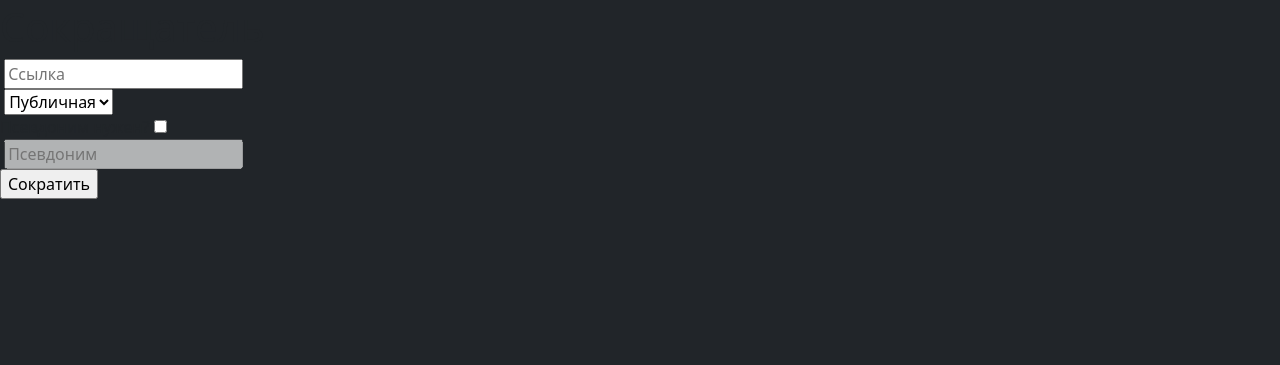
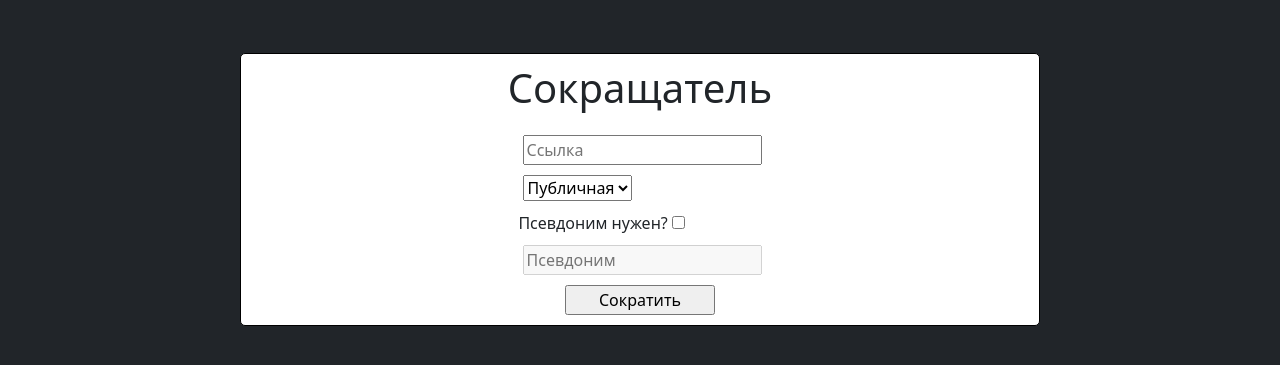
Before and after one commit to Ksenia174/flaskk, a Flask app: page / in a window 1280 px wide. Shown: the part 37-402 px from the top of the page. Run offline with Flask 3, Linux system fonts and the light colour scheme; data comes from the database, SQL or seed files in the repository.

Commit message:
почти

```diff
--- a/db.py
+++ b/db.py
@@ -68,6 +68,12 @@ def getPsev(psev):
     connect = sqlite3.connect("db.db")
     cursor = connect.cursor()
     return cursor.execute('SELECT link FROM links WHERE short_link = ?',(psev,)).fetchone()
+
+def findLink(link_name, host):
+    connect = sqlite3.connect("db.db")
+    cursor = connect.cursor()
+    return cursor.execute('SELECT link, type_id FROM links WHERE short_link = ?',(host+link_name,)).fetchone()
+
 
 def getLinksByUser(us_id):
     connect = sqlite3.connect("db.db")
--- a/main.py
+++ b/main.py
@@ -1,4 +1,4 @@
-from flask import Flask, render_template, url_for, request, redirect, flash, get_flashed_messages, session
+from flask import Flask, render_template, url_for, request, redirect, flash, get_flashed_messages, session, abort
 from db import *
 import hashlib
 from random import choice, randint
@@ -65,8 +65,8 @@ def insert():
 
         if(getLogin(login) == None):
             if cpassw == passw:
-                hashas = hashlib.md5(request.form["pass"].encode())
-                password = hashas.hexdigest()
+                hash = hashlib.md5(request.form["pass"].encode())
+                password = hash.hexdigest()
                 insertUser(login,password)
                 id_user = getLogin(login)
                 session["user_id"] = id_user[0]
@@ -93,12 +93,11 @@ def logout():
 @app.route('/home', methods=['POST'])
 def home():
     if request.method == 'POST':
-
         login = request.form['login']
         print(getLogin(login))
         if(getLogin(login) != None):
-            hashas = hashlib.md5(request.form["pass"].encode())
-            password = hashas.hexdigest()
+            hash = hashlib.md5(request.form["pass"].encode())
+            password = hash.hexdigest()
             passwUser = getPass(login, password)
 
             if passwUser != None and passwUser[0] == password:
@@ -116,8 +115,6 @@ def home():
         else:
             flash("Логин не найден")
             return redirect('/auth', code = 302)
-
-
 
 @app.route('/createLink', methods=['POST'])
 def createlink():
@@ -158,11 +155,40 @@ def edit_type():
         type_id = request.form["type"]
         editTypeOfLink(type_id,link_id)
         return redirect('/user', code=302)
+@app.route('/qwerty/<short>', methods=['GET'])
+def shortLink(short):
+    user_link = request.host_url + "qwerty/" + short
+    link_us = getPsev(user_link)
+    if link_us != None:
+        link = link_us[0]
+        type = getTypebyLink(user_link)
+        type_link = type[0]
+        if type_link == 1:
+            updateCounOfLink(user_link)
+            return redirect(link)
+        else:
+            session["link"] = user_link
+            if session.get("auth"):
+                if type_link == 2:
+                    updateCounOfLink(user_link)
+                    session.pop('link', None)
+                    return redirect(link)
+                elif type_link == 3:
+                    if session.get("user_id") == getUserbyLink(user_link)[0]:
+                        updateCounOfLink(user_link)
+                        session.pop('link', None)
+                        return redirect(link)
+                    else:
+                        session.pop('link', None)
+                        return redirect("/noaccess")
+
+            else:
+                return redirect("/auth")
+    else:
+        abort(404)
 
 @app.route('/del', methods=['POST'])
 def delete():
-    print("delete")
-    print(request.form['id'])
     if request.method == 'POST':
         link_id = request.form['id']
         deleteLink(link_id)
--- /dev/null
+++ b/static/css/index.css
@@ -0,0 +1,33 @@
+.container{
+    padding-top: 50px;
+}
+.cont{
+    background-color: rgb(255, 255, 255);
+    border: 1px solid black;
+    border-radius: 5px;
+    max-width: 800px;
+    margin: 0 auto;
+    padding: 10px;
+
+    display: flex;
+    flex-direction: column;
+    align-items: center;
+}
+
+.form{
+    height: 180px;
+    margin-top: 15px;
+    display: flex;
+    flex-direction: column;
+    justify-content: space-between;
+}
+
+.submit{
+    display: flex;
+    justify-content: center;
+
+}
+
+#form_button{
+    width: 150px;
+}
--- a/templates/base.html
+++ b/templates/base.html
@@ -6,6 +6,7 @@
     <meta name="viewport"
           content="width=device-width, user-scalable=no, initial-scale=1.0, maximum-scale=1.0, minimum-scale=1.0">
     <meta http-equiv="X-UA-Compatible" content="ie=edge">
+    <link rel="stylesheet" {%  block css %}{% endblock %}>
     <link href="https://cdn.jsdelivr.net/npm/bootstrap@5.3.2/dist/css/bootstrap.min.css" rel="stylesheet" integrity="sha384-T3c6CoIi6uLrA9TneNEoa7RxnatzjcDSCmG1MXxSR1GAsXEV/Dwwykc2MPK8M2HN" crossorigin="anonymous">
     <title>{% block title %}{% endblock %}</title>
 </head>
--- a/templates/index.html
+++ b/templates/index.html
@@ -4,14 +4,16 @@
 Сокращатель
 {% endblock %}
 
+{% block css %}
+href = "{{url_for('static', filename='css/index.css')}}"
+{% endblock %}
+
 {% block body %}
 
-    <div>
- <div id="container">
+<div class="container">
+    <div id="container" class="cont">
         <h1>Сокращатель</h1>
-  <div class="underline">
-  </div>
-  <form action="/createLink" method="post" id="form">
+        <form action="/createLink" method="post" id="form" class="form">
             <div class="d-link">
                 <label for="link"></label>
                 <input type="text" placeholder="Ссылка" name="link" id="link" required>
@@ -35,7 +37,6 @@
             <div class="submit">
                 <input type="submit" value="Сократить" id="form_button" />
             </div>
-
         </form>
         <div class="ghost-div">
             {% for c, mes in get_flashed_messages(True) %}
@@ -52,9 +53,9 @@
             {% endfor %}
 
         </div>
-
     </div>
 </div>
+
 <script>
   document.querySelector("#ispsev_input").addEventListener("change", function(e){
     console.log(e.currentTarget.checked)
--- a/templates/user.html
+++ b/templates/user.html
@@ -2,10 +2,6 @@
 
 {% block title %}
 Профиль
-{% endblock %}
-
-{% block css %}
-href = "{{url_for('static', filename='css/user.css')}}"
 {% endblock %}
 
 
```
Also changed, not shown: templates/noaccess.html (added, +9 -0 lines). Lines whose indentation alone changed are shown as unchanged.
